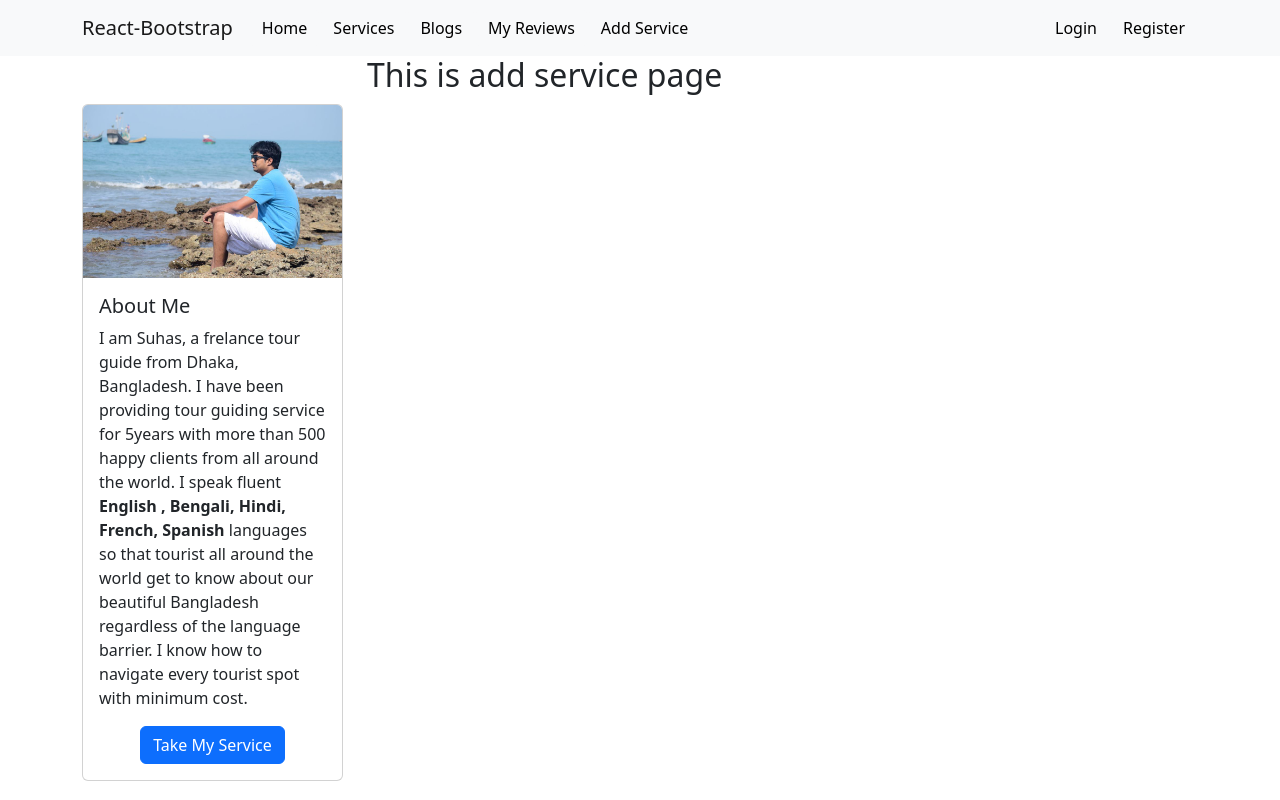
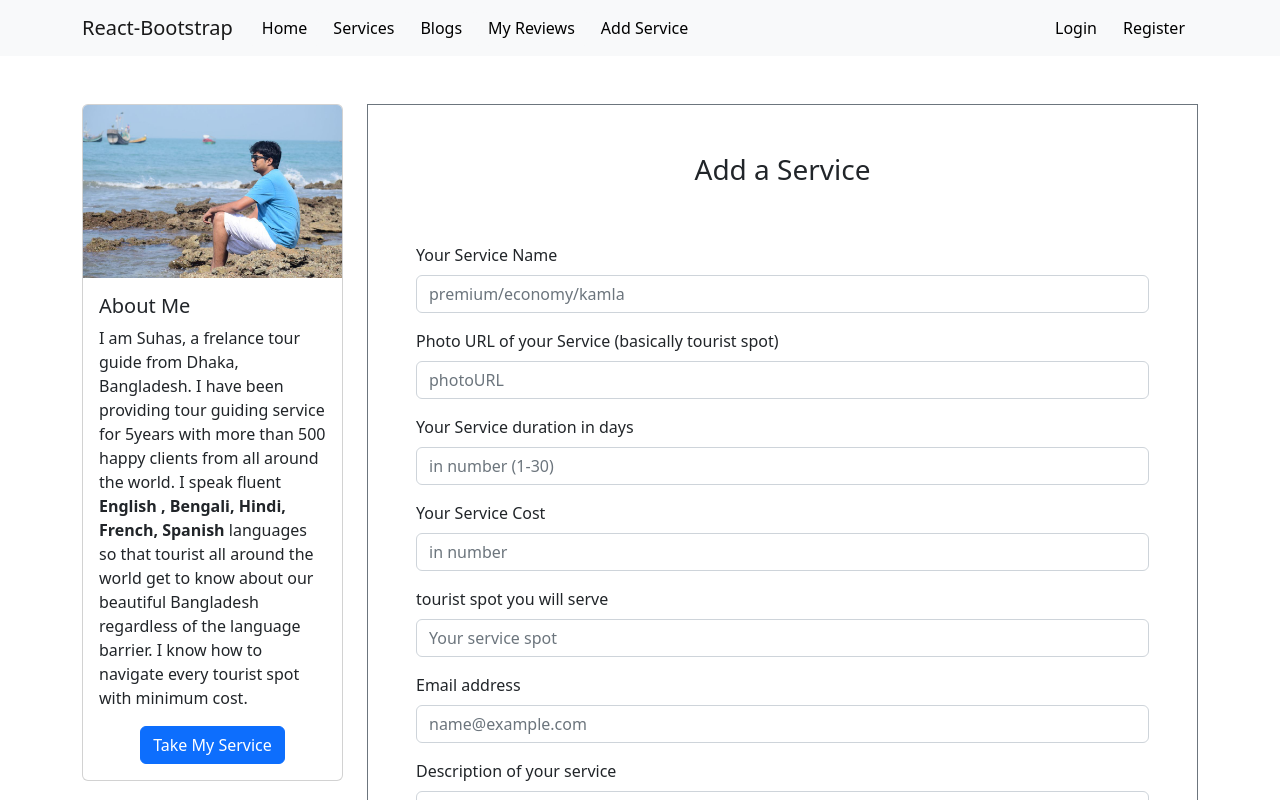
Before and after one commit to khalidhasansuhas/tour-guide-client, a React (Create React App) app: page /addservice in a window 1280 px wide. Shown: the top 800 px of the page. Built offline with nearby package versions, Linux system fonts and the light colour scheme; no server answers.

Commit message:
add a service form added

```diff
--- a/src/Pages/AddService/AddService.js
+++ b/src/Pages/AddService/AddService.js
@@ -1,10 +1,51 @@
 import React from 'react';
 
+// const handleSubmit= (e) =>{
+//     e.preventDefault()
+// }
 const AddService = () => {
     return (
-        <div>
-            <h2>This is add service page</h2>
-        </div>
+        <>
+            <div className='p-5 mt-5 border border-secondary'>
+                <h3 className='text-center pb-5'>Add a Service</h3>
+
+                <form>
+                    <div class="mb-3">
+                        <label for="exampleFormControlInput1" className="form-label">Your Service Name</label>
+                        <input name='serviceName' type="text" class="form-control" id="exampleFormControlInput1" placeholder="premium/economy/kamla" required />
+                    </div>
+                    <div class="mb-3">
+                        <label for="exampleFormControlInput1" className="form-label">Photo URL of your Service (basically tourist spot)</label>
+                        <input name='photoURL' type="text" class="form-control" id="exampleFormControlInput1" placeholder="photoURL" required />
+                    </div>
+                    <div class="mb-3">
+                        <label for="exampleFormControlInput1" className="form-label">Your Service duration in days</label>
+                        <input name='day' type="text" class="form-control" id="exampleFormControlInput1" placeholder="in number (1-30)" required />
+                    </div>
+                    <div class="mb-3">
+                        <label for="exampleFormControlInput1" className="form-label">Your Service Cost</label>
+                        <input name='payment' type="text" class="form-control" id="exampleFormControlInput1" placeholder="in number" required />
+                    </div>
+                    <div class="mb-3">
+                        <label for="exampleFormControlInput1" className="form-label">tourist spot you will serve</label>
+                        <input name='spot' type="text" class="form-control" id="exampleFormControlInput1" placeholder="Your service spot" required />
+                    </div>
+                    <div class="mb-3">
+                        <label for="exampleFormControlInput1" className="form-label">Email address</label>
+                        <input name='email' type="email" class="form-control" id="exampleFormControlInput1" placeholder="name@example.com" required />
+                    </div>
+                    <div class="mb-3">
+                        <label for="exampleFormControlTextarea1" className="form-label">Description of your service</label>
+                        <textarea name='description' type="text" class="form-control" id="exampleFormControlTextarea1" rows="3" required></textarea>
+                    </div>
+                    <div className='w-100 d-flex justify-content-center'>
+                    <button type="submit" class="btn btn-primary">Submit</button>
+                    </div>
+
+                </form>
+            </div>
+        </>
+
     );
 };
 
--- a/src/Pages/ServiceDetails/ServiceDetails.js
+++ b/src/Pages/ServiceDetails/ServiceDetails.js
@@ -2,7 +2,7 @@ import React, { useContext } from 'react';
 import { Button, Image } from 'react-bootstrap';
 import Slider1 from '../../assets/slider/Slider1.png';
 import Card from 'react-bootstrap/Card';
-import { Form, Link } from 'react-router-dom';
+import { Link } from 'react-router-dom';
 import { AuthContext } from '../../contexts/AuthProvider/AuthProvider';
 
 
```
